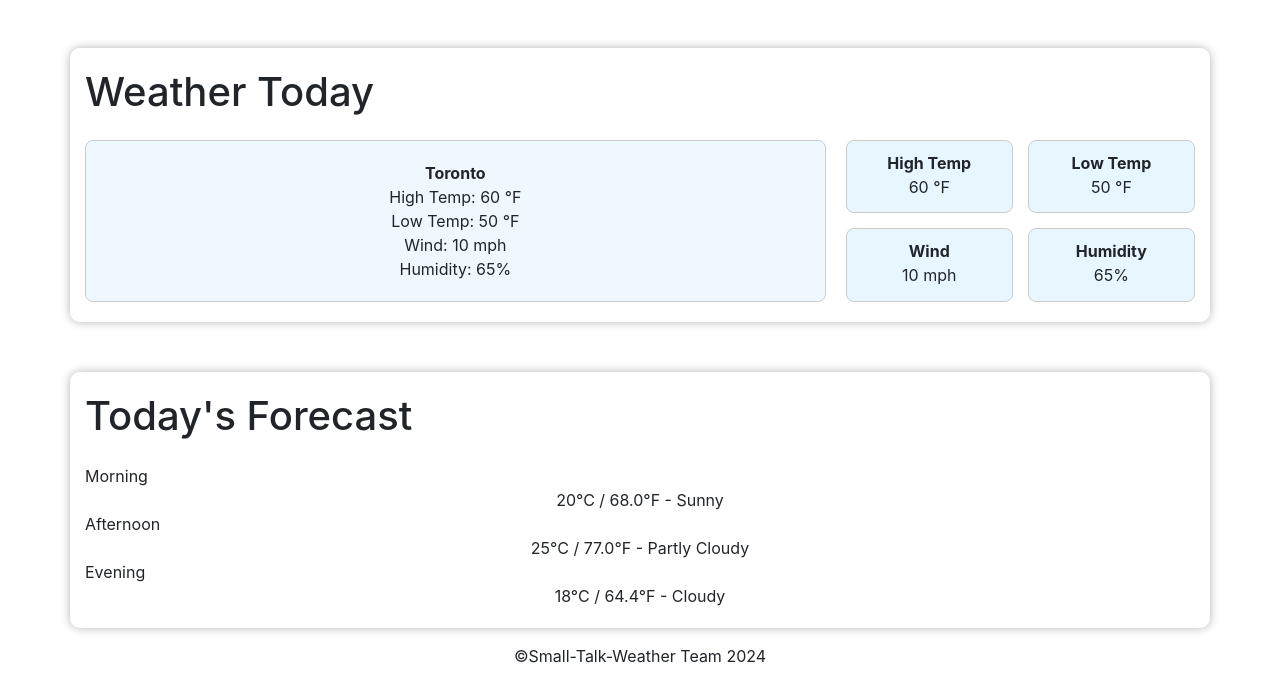
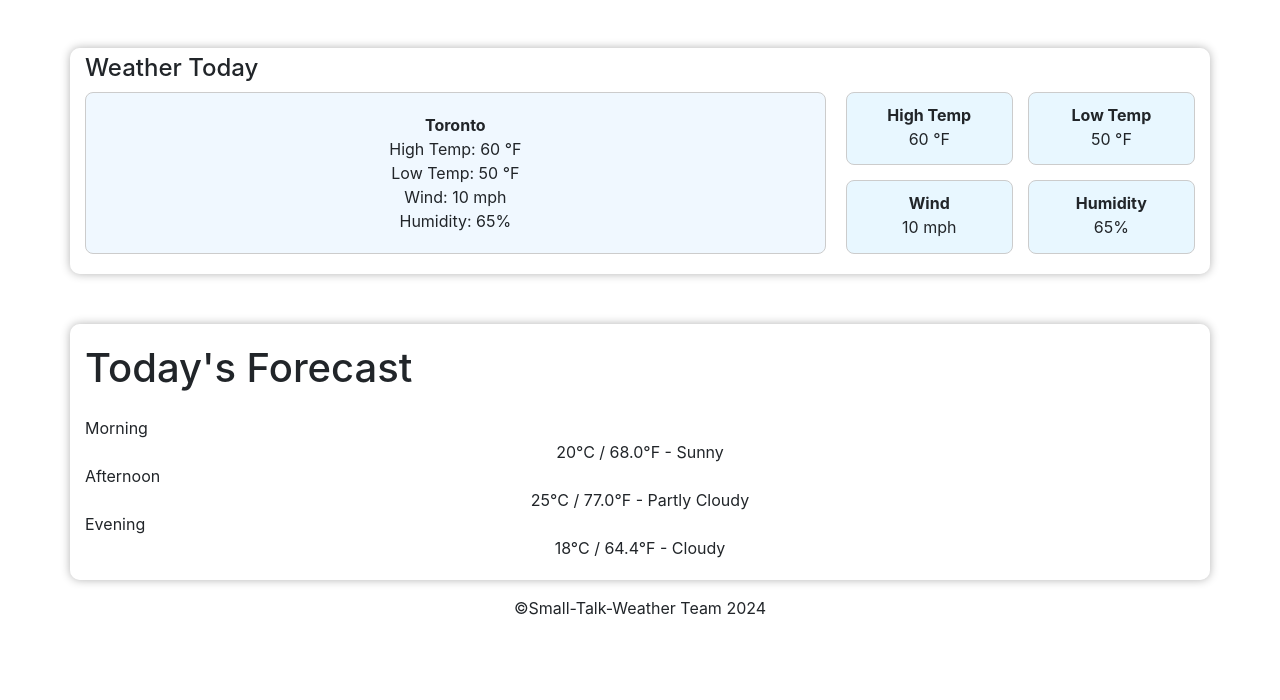
Before and after one commit to bobc04/Small-Talk-Weather, a plain HTML site: page index.html in a window 1280 px wide. Shown: the part 102-802 px from the top of the page. Drawn offline with nearby package versions, Linux system fonts and the light colour scheme.

Commit message:
(maint: File cleanup and formatting)

```diff
--- a/assets/css/styles.css
+++ b/assets/css/styles.css
@@ -127,3 +127,9 @@ header {
     text-align: center;
     margin: auto;
 }
+
+.top-header {
+    font-size: 24px;
+    line-height: 0%;
+
+}
--- a/assets/js/script.js
+++ b/assets/js/script.js
@@ -105,8 +105,6 @@ document.addEventListener("DOMContentLoaded", () => {
         cityDropdown.style.display = "none"; // Hide the dropdown after selection
     });
 
-    // Event listener for toggle visibility
-
     // Initial data setup (only if localStorage is empty or data is missing)
     if (!localStorage.getItem("citiesData")) {
         saveCitiesData(citiesData);
@@ -114,6 +112,7 @@ document.addEventListener("DOMContentLoaded", () => {
 
     // Load and display weather data
     loadCitiesData();
+
     // Box containing temperature in F/C for Morning, Afternoon, and Evening
     let forecastEl = document.querySelector("#forecast");
     const morningEl = document.querySelector("#morning-weather");
--- a/index.html
+++ b/index.html
@@ -38,17 +38,13 @@
         </nav>
     </header>
 
-
-
     <!-- Weather Today Container -->
-
-
     <div class="container">
-        <h1>Weather Today</h1>
+        <h1 class="top-header">Weather Today</h1>
         <div class="weather-display">
 
             <!-- City Overview Card: Weather Icon + City & State + Current Temp. (F/C) + Weather Condition -->
-            <section class="card-city main-box">Weather Today in Main City</section>
+            <section class="card-city main-box">Weather Today</section>
 
             <!-- Weather Condition Cards -->
             <div class="small-boxes">
```
